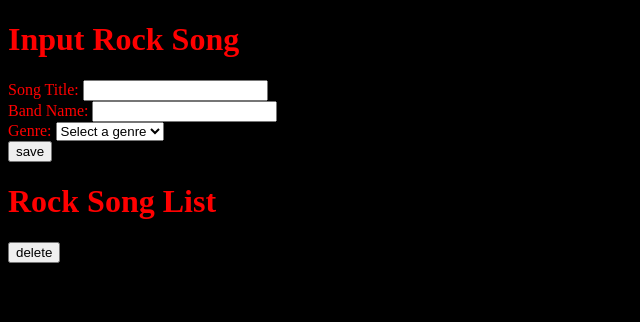
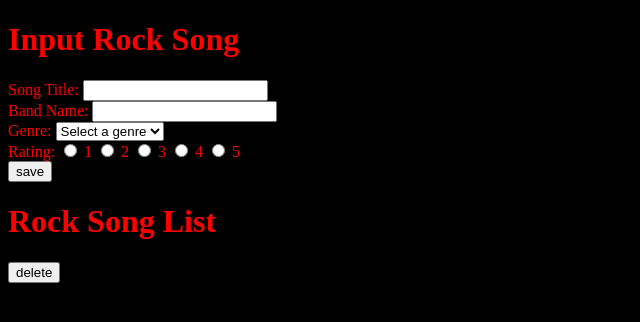
Before and after one commit to anne-other/maninpulating_the_dom_hw, a plain HTML site: page index.html in a window 1280 px wide. Shown: the whole page, without its empty margins (0-640 px from the left). Drawn offline with Linux system fonts and the light colour scheme.

Commit message:
adding radio switches for rating

```diff
--- a/index.html
+++ b/index.html
@@ -35,6 +35,20 @@
           <option value="Rock and Roll">Rock and Roll</option>
         </select>
       </div>
+
+      <div class="form-item">
+        <label for="rating">Rating:</label>
+        <input type="radio" name="rating" id="1" value="1">
+        <label for="1">1</label>
+        <input type="radio" name="rating" id="2" value="2">
+        <label for="2">2</label>
+        <input type="radio" name="rating" id="3" value="3">
+        <label for="3">3</label>
+        <input type="radio" name="rating" id="4" value="4">
+        <label for="4">4</label>
+        <input type="radio" name="rating" id="5" value="5">
+        <label for="5">5</label>
+      </div>
     </div>
     <input type="submit" value="save">
   </form>
--- a/js/app.js
+++ b/js/app.js
@@ -40,7 +40,8 @@ const handleFormSubmit = function (event) {
   song = {
     "Song Title": event.target.song_title.value,
     "Band Name": event.target.band_name.value,
-    "Genre": event.target.genre.value
+    "Genre": event.target.genre.value,
+    "Rating": event.target.rating.value
   };
 
   rockSongList.push(song);
```
